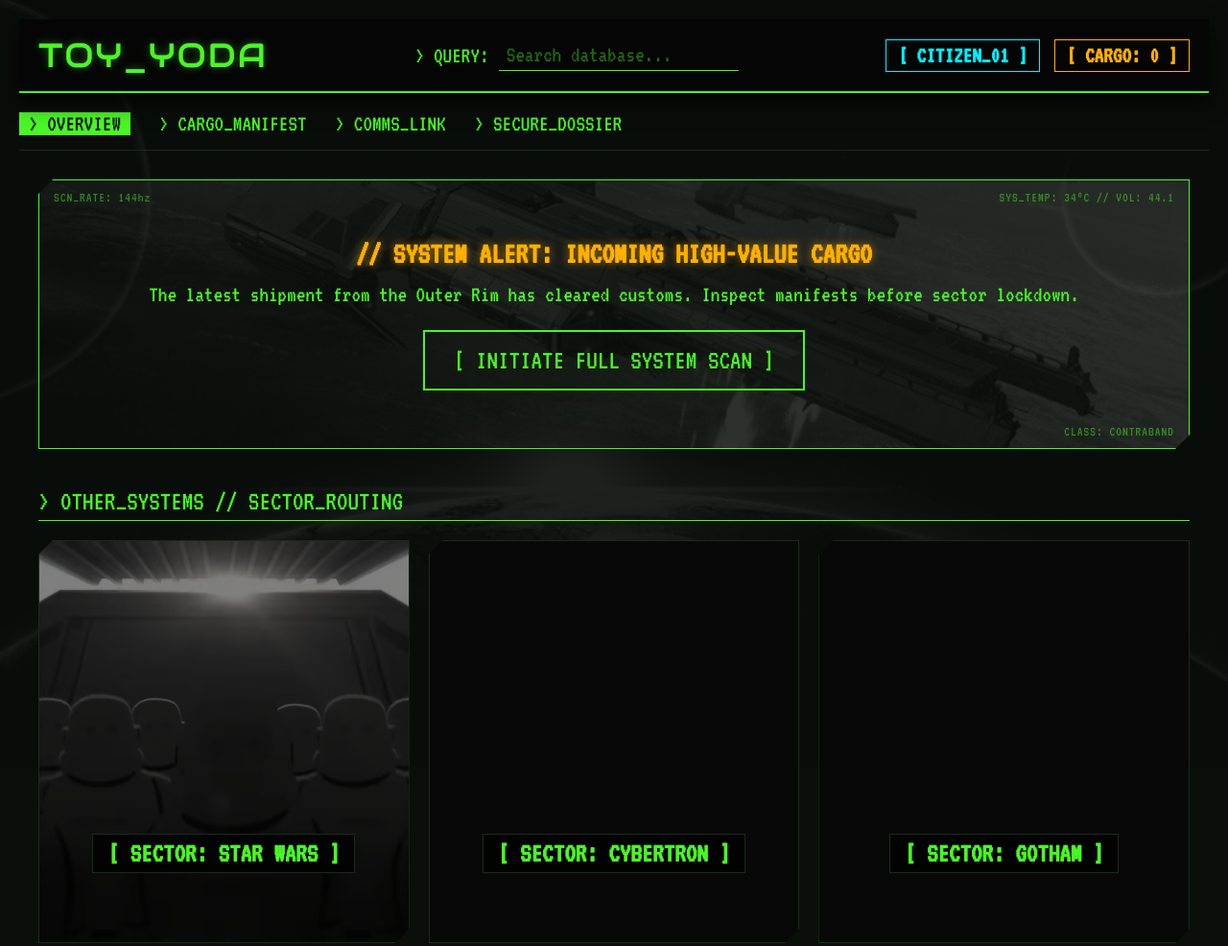
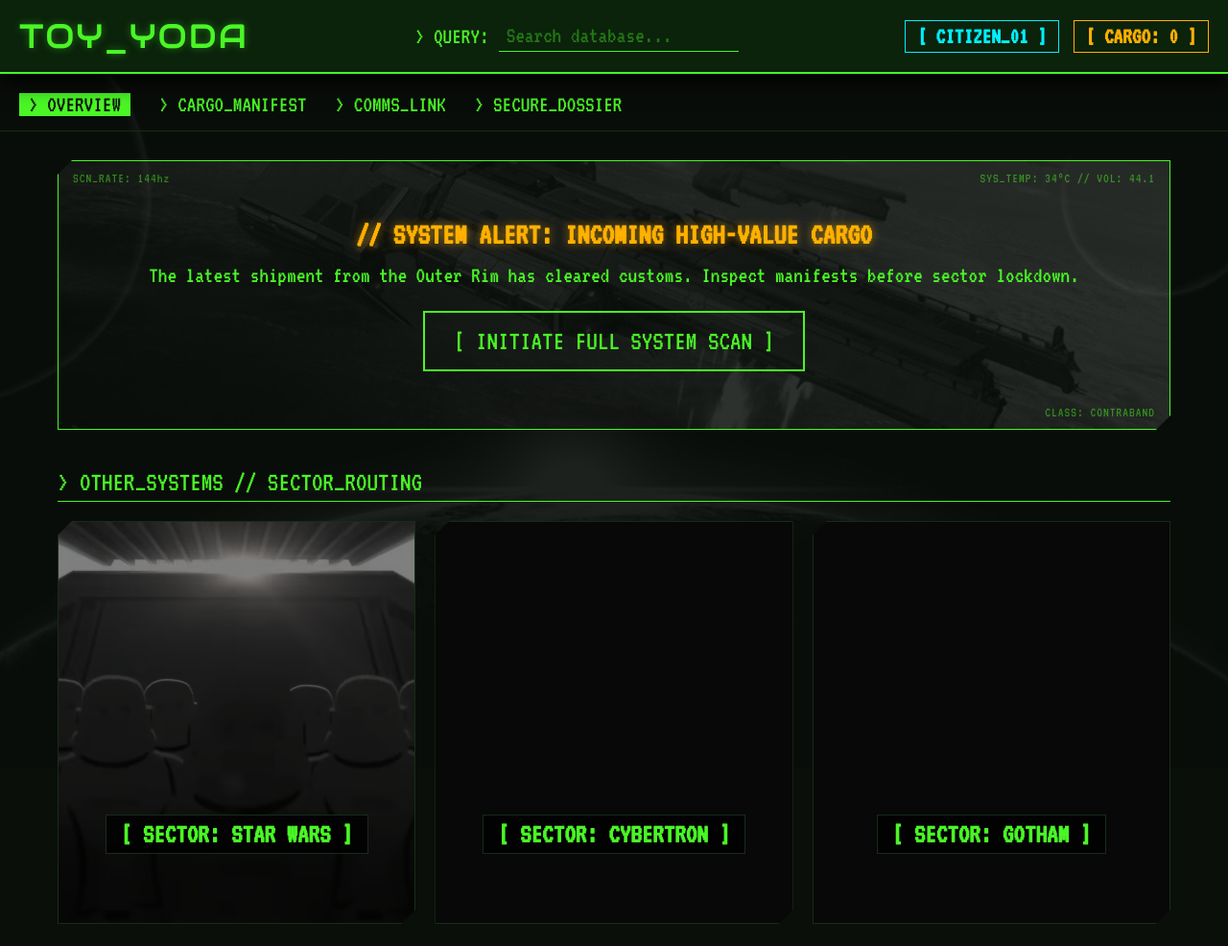
Before and after one commit to FortifyTank/TOY_YODA_Overhaul2, a plain HTML site: page home.html in a window 1280 px wide. Shown: the top 986 px of the page at 96% size. Drawn offline with Linux system fonts and the light colour scheme.

Commit message:
idk changes i guess

```diff
--- a/styles.css
+++ b/styles.css
@@ -16,15 +16,16 @@
     --bg-crt: #0a0f0a;
     --bg-panel: rgba(5, 10, 5, 0.85);
 
+    /* ADD THIS: The new dark military green for the hardware casing */
+    --bg-header: #0b220b;
+
     /* Terminal Colors */
     --term-green: #4af626;
     --term-glow: 0 0 8px rgba(74, 246, 38, 0.4);
 
-    /* ADD THIS: The new Cyan color for Citizen UI */
+    /* Accents & Borders */
     --term-cyan: #00f0ff;
     --cyan-glow: 0 0 10px rgba(0, 240, 255, 0.5);
-
-    /* Accents & Borders */
     --amber-accent: #ffb000;
     --amber-glow: 0 0 10px rgba(255, 176, 0, 0.6);
     --error-red: #ff2a2a;
@@ -52,7 +53,6 @@
 .crt-theme {
     background-color: var(--bg-crt);
     overflow-y: auto; /* Allows scrolling on internal pages */
-    padding: 20px;
     height: auto;
     display: block;
 }
@@ -91,8 +91,8 @@
     justify-content: space-between;
     align-items: center;
 
-    /* Pitch Black Background */
-    background-color: var(--bg-deep);
+    /* USE THE NEW VARIABLE HERE! */
+    background-color: var(--bg-header);
 
     /* Clean, sharp bottom border to separate it from the content */
     border-bottom: 2px solid var(--term-green);
@@ -163,7 +163,7 @@
 .global-nav {
     display: flex; gap: 30px;
     border-bottom: 1px solid var(--border-dim);
-    padding-bottom: 15px; margin-bottom: 30px;
+    padding: 0 20px 15px 20px; margin-bottom: 30px;
 }
 .nav-link {
     color: var(--term-green); text-decoration: none; font-size: 1.5rem;
@@ -304,7 +304,13 @@
 /* =========================================
    5. DASHBOARD PAGE (home.html)
 ========================================= */
-.dashboard-container { max-width: 1200px; margin: 0 auto; }
+.dashboard-container {
+    max-width: 1200px;
+    margin: 0 auto;
+
+    /* ADDED padding here to protect your content */
+    padding: 0 20px 40px 20px;
+}
 
 /* Hero Banner */
 .hero-banner {
```
